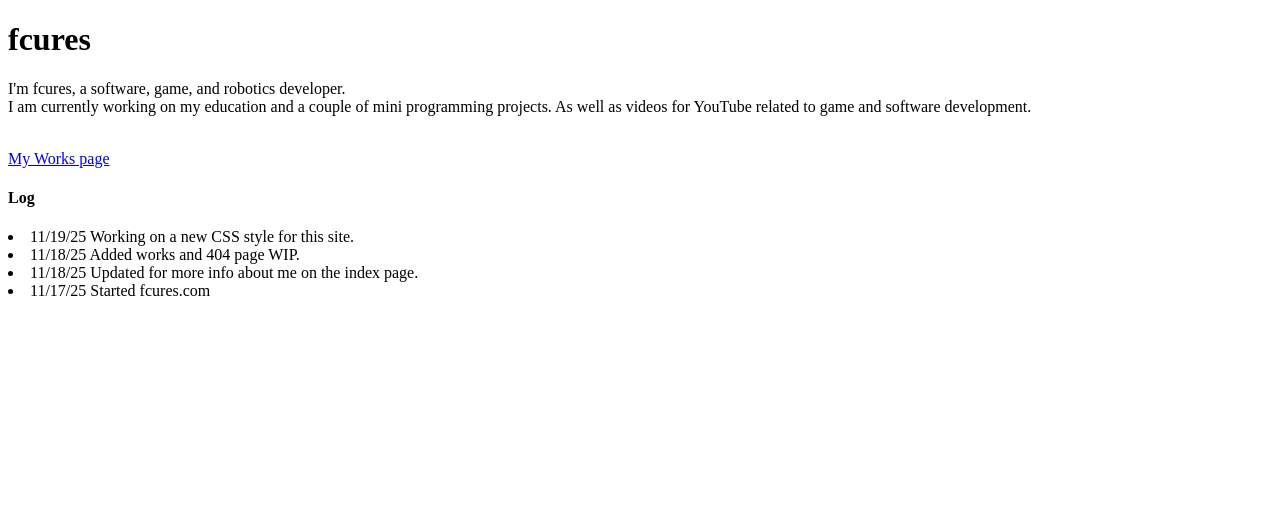
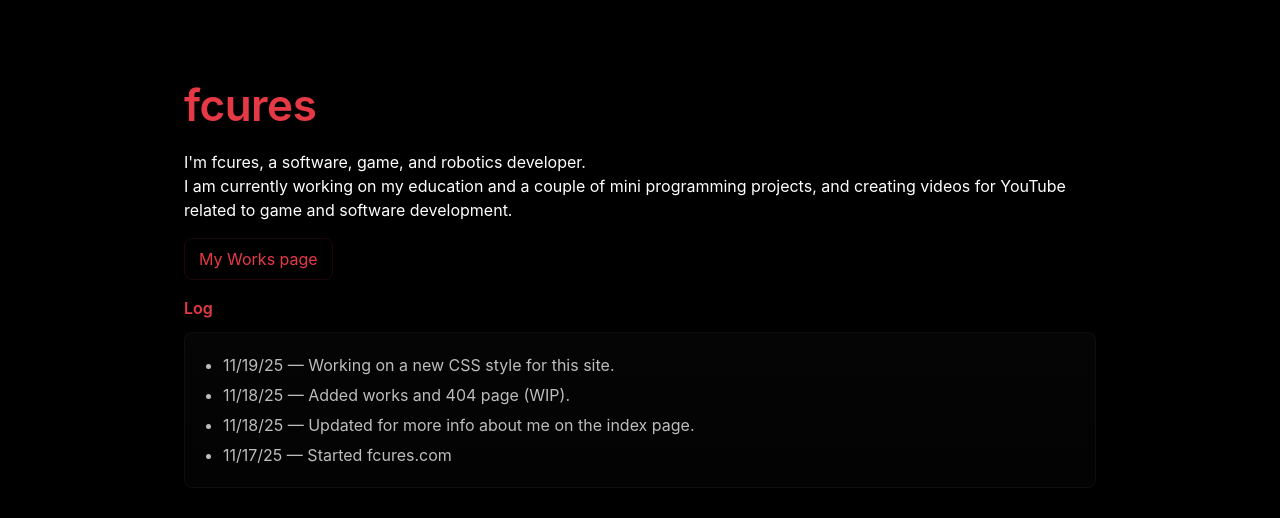
Before and after one commit to fcures/port, a plain HTML site: page index.html in a window 1280 px wide. Drawn offline with Linux system fonts and the light colour scheme.

Commit message:
Refactor 404 page, update README, enhance index and works pages, and add styles

```diff
--- a/index.html
+++ b/index.html
@@ -1,23 +1,29 @@
 <!DOCTYPE html>
-<html>
+<html lang="en">
 <head>
-<title>fcures portfolio</title>
+  <meta charset="utf-8">
+  <meta name="viewport" content="width=device-width,initial-scale=1">
+  <title>fcures portfolio</title>
+  <link rel="stylesheet" href="/styles.css">
 </head>
 <body>
+  <div class="container">
+    <h1>fcures</h1>
+    <p>I'm fcures, a software, game, and robotics developer.<br>
+    I am currently working on my education and a couple of mini programming projects, and creating videos for YouTube related to game and software development.</p>
 
- <h1>fcures</h1>
-  <p>I'm fcures, a software, game, and robotics developer.
-  </br>I am currently working on my education and a couple of mini programming projects. As well as videos for YouTube related to game and software development.</p>
-  </br>
-  <a href="/works">My Works page</a>
-  </br>
-  <h4>Log</h4>
-  <il>
-    <li>11/19/25 Working on a new CSS style for this site.</li>
-    <li>11/18/25 Added works and 404 page WIP.</li>
-    <li>11/18/25 Updated for more info about me on the index page.</li>
-    <li>11/17/25 Started fcures.com</li>
-  </ul>
+    <p><a class="btn" href="/works">My Works page</a></p>
+
+    <h4>Log</h4>
+    <div class="log">
+      <ul>
+        <li>11/19/25 — Working on a new CSS style for this site.</li>
+        <li>11/18/25 — Added works and 404 page (WIP).</li>
+        <li>11/18/25 — Updated for more info about me on the index page.</li>
+        <li>11/17/25 — Started fcures.com</li>
+      </ul>
+    </div>
+  </div>
 
 </body>
 </html>
--- /dev/null
+++ b/styles.css
@@ -0,0 +1,56 @@
+:root{
+  --bg: #000000;
+  --fg: #ffffff;
+  --accent: #e63946; /* red accent */
+  --muted: #bdbdbd;
+}
+
+*{box-sizing:border-box}
+html,body{height:100%}
+body{
+  margin:0;
+  background:var(--bg);
+  color:var(--fg);
+  font-family: -apple-system, BlinkMacSystemFont, 'Segoe UI', Roboto, 'Helvetica Neue', Arial, sans-serif;
+  -webkit-font-smoothing:antialiased;
+  -moz-osx-font-smoothing:grayscale;
+  line-height:1.5;
+}
+
+.container{
+  max-width:960px;
+  margin:48px auto;
+  padding:24px;
+}
+
+h1,h2,h3,h4{color:var(--accent);margin:0 0 12px;font-weight:600}
+h1{font-size:44px;letter-spacing:-0.5px}
+
+p{margin:0 0 16px;color:var(--fg)}
+
+a{color:var(--accent);text-decoration:none}
+a:hover{text-decoration:underline;color:#ff6b78}
+
+.muted{color:var(--muted)}
+
+.log{
+  background:linear-gradient(180deg, rgba(255,255,255,0.02), rgba(255,255,255,0.01));
+  border:1px solid rgba(255,255,255,0.04);
+  padding:14px 18px;
+  border-radius:8px;
+  color:var(--muted);
+}
+.log ul{margin:0;padding-left:20px}
+.log li{margin:6px 0}
+
+.btn{display:inline-block;padding:8px 14px;border-radius:8px;border:1px solid rgba(230,57,70,0.12);color:var(--accent);background:transparent}
+.btn:hover{background:var(--accent);color:#000}
+
+footer{margin-top:48px;color:#7a7a7a;font-size:13px}
+
+code,pre{background:#081018;color:var(--fg);padding:4px 6px;border-radius:6px}
+
+@media (max-width:600px){
+  .container{margin:20px;padding:16px}
+  h1{font-size:32px}
+}
```
Also changed, not shown: 404.html (+15 -3 lines), works/index.html (+17 -4 lines), 1 other file.
